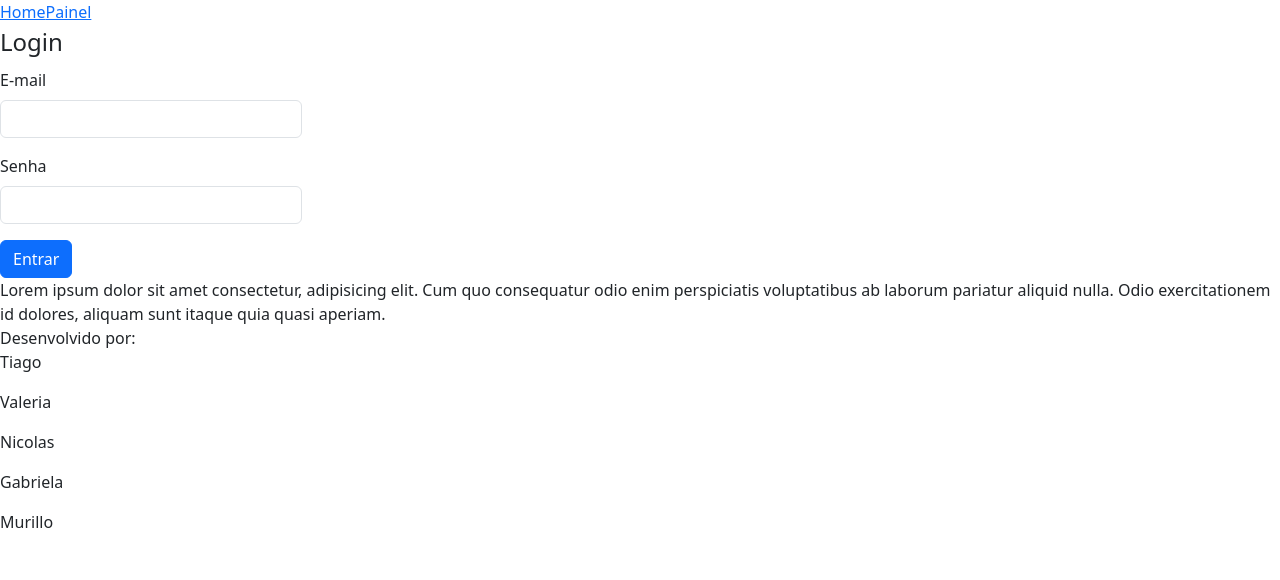
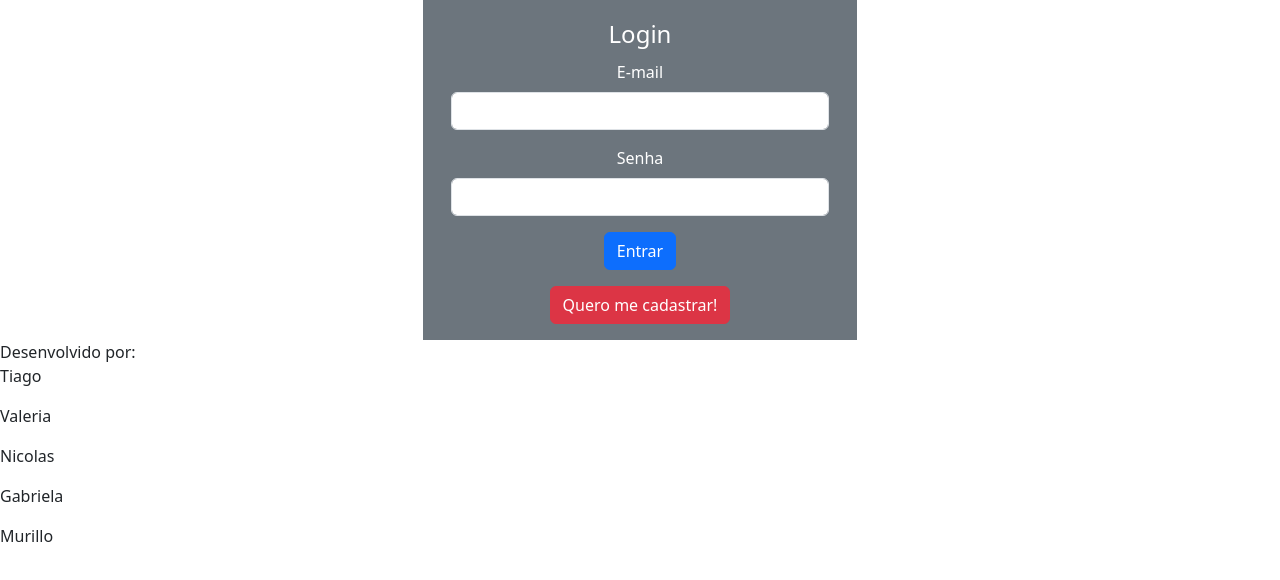
Before and after one commit to murillotlopes/pi6-front, a React (Vite) app: page / in a window 1280 px wide. Shown: the top 580 px of the page. Built offline with nearby package versions, Linux system fonts and the light colour scheme.

Commit message:
Componentizando tela inicial e criando cadastro de usuário

```diff
--- /dev/null
+++ b/src/pages/Home/cadastrar.tsx
@@ -0,0 +1,59 @@
+import { useForm } from "react-hook-form"
+import { CadastroLoginType, setEntrarOuCadastrarProps } from "../../interfaces"
+import { yupResolver } from "@hookform/resolvers/yup"
+import { useState } from "react"
+import { schemaCadastro } from "../../schemas"
+import { useLogin } from "../../providers/login"
+
+export const Cadastrar = ({ setEntrarOuCadastrar }: setEntrarOuCadastrarProps) => {
+  const [cadastro, setCadastro] = useState({ nome: '', email: '', senha: '', confirmarSenha: '' })
+  const { cadastrarLogin } = useLogin()
+
+  const { register, handleSubmit, formState: { errors } } = useForm({ resolver: yupResolver(schemaCadastro) })
+
+  const submeterFormCadastrar = (data: CadastroLoginType) => {
+    console.log('cadastro')
+    console.log(data)
+    cadastrarLogin(data).then(() => setEntrarOuCadastrar(true))
+  }
+
+  return (
+    <>
+      <form onSubmit={handleSubmit(submeterFormCadastrar)} className="text-center p-3" >
+        <fieldset>
+          <legend>Cadastrar-me</legend>
+          <div className="mb-3">
+            <label htmlFor="nome" className="form-label">Nome completo</label>
+            <input type="text" id="nome" className="form-control"
+              {...register('nome')} onChange={(e) => setCadastro({ ...cadastro, nome: e.target.value })} />
+            <div><small>{errors.nome?.message}</small></div>
+          </div>
+          <div className="mb-3">
+            <label htmlFor="email" className="form-label">E-mail</label>
+            <input type="text" id="email" className="form-control"
+              {...register('email')} onChange={(e) => setCadastro({ ...cadastro, email: e.target.value })} />
+            <div><small>{errors.email?.message}</small></div>
+          </div>
+          <div className="mb-3">
+            <label htmlFor="senha" className="form-label">Senha</label>
+            <input type="password" id="senha" className="form-control"
+              {...register('senha')} onChange={(e) => setCadastro({ ...cadastro, senha: e.target.value })} />
+            <div><small>{errors.senha?.message}</small></div>
+          </div>
+          <div className="mb-3">
+            <label htmlFor="confirmarSenha" className="form-label">Confirme sua senha</label>
+            <input type="password" id="confirmarSenha" className="form-control"
+              {...register('confirmarSenha')} onChange={(e) => setCadastro({ ...cadastro, confirmarSenha: e.target.value })} />
+            <div><small>{errors.confirmarSenha?.message}</small></div>
+          </div>
+          <div>
+            <button className="btn btn-primary">Entrar</button>
+          </div>
+          <div className="mt-3">
+            <span className="btn btn-danger" onClick={() => setEntrarOuCadastrar(true)}>Já sou cadastrado!</span>
+          </div>
+        </fieldset>
+      </form>
+    </>
+  )
+}
--- /dev/null
+++ b/src/pages/Home/entrar.tsx
@@ -0,0 +1,49 @@
+import { useState } from "react"
+import { LoginType, setEntrarOuCadastrarProps } from "../../interfaces"
+import { useLogin } from "../../providers/login"
+import { useForm } from "react-hook-form"
+import { yupResolver } from "@hookform/resolvers/yup"
+import { schemaLogin } from "../../schemas"
+import { useNavigate } from "react-router-dom"
+
+
+export const Entrar = ({ setEntrarOuCadastrar }: setEntrarOuCadastrarProps) => {
+  const [login, setLogin] = useState({ email: '', senha: '' })
+  const { entrarLogin } = useLogin()
+  const navigate = useNavigate()
+
+  const { register, handleSubmit, formState: { errors } } = useForm({ resolver: yupResolver(schemaLogin) })
+
+  const submeterFormEntrar = (data: LoginType) => {
+    console.log(data)
+    entrarLogin(data).then(() => navigate('/painel'))
+  }
+
+  return (
+    <>
+      <form onSubmit={handleSubmit(submeterFormEntrar)} className="text-center p-3">
+        <fieldset>
+          <legend>Login</legend>
+          <div className="mb-3">
+            <label htmlFor="email" className="form-label">E-mail</label>
+            <input type="text" id="email" className="form-control"
+              {...register('email')} onChange={(e) => setLogin({ ...login, email: e.target.value })} />
+            <div><small>{errors.email?.message}</small></div>
+          </div>
+          <div className="mb-3">
+            <label htmlFor="senha" className="form-label" >Senha</label>
+            <input type="password" id="senha" className="form-control"
+              {...register('senha')} onChange={(e) => setLogin({ ...login, senha: e.target.value })} />
+            <div><small>{errors.senha?.message}</small></div>
+          </div>
+          <div>
+            <button className="btn btn-primary">Entrar</button>
+          </div>
+          <div className="mt-3">
+            <span className="btn btn-danger" onClick={() => setEntrarOuCadastrar(false)}>Quero me cadastrar!</span>
+          </div>
+        </fieldset>
+      </form>
+    </>
+  )
+}
--- a/src/pages/Home/home.tsx
+++ b/src/pages/Home/home.tsx
@@ -1,60 +1,26 @@
-import { Link } from "react-router-dom"
 import { PageBase } from "../../components/pageBase/pageBase"
 import { useState } from "react"
 
-import { useForm } from "react-hook-form"
-import { yupResolver } from "@hookform/resolvers/yup"
-import { LoginType } from "../../interfaces"
-import { useLogin } from "../../providers/login"
-import { schemaLogin } from "../../schemas"
+import { Entrar } from "./entrar"
+import { Cadastrar } from "./cadastrar"
 
 export const Home = () => {
-
-  const [login, setLogin] = useState({ email: '', senha: '' })
-  const { entrarLogin } = useLogin()
-
-  const { register, handleSubmit, formState: { errors } } = useForm({ resolver: yupResolver(schemaLogin) })
-
-  const enviarForm = (data: LoginType) => {
-    entrarLogin(data)
-  }
+  const [entrarOuCadastrar, setEntrarOuCadastrar] = useState(true)
 
   return (
     <>
-      <header>
-        <nav>
-          <Link to={'/'}>
-            Home
-          </Link>
-          <Link to={'/painel'}>
-            Painel
-          </Link>
-        </nav>
-      </header>
       <PageBase>
-        <div className="col-md-3">
-          <form onSubmit={handleSubmit(enviarForm)} >
-            <fieldset>
-              <legend>Login</legend>
-              <div className="mb-3">
-                <label htmlFor="email" className="form-label">E-mail</label>
-                <input type="text" id="email" className="form-control"
-                  {...register('email')} onChange={(e) => setLogin({ ...login, email: e.target.value })} />
-                <div>{errors.email?.message}</div>
-              </div>
+        <div className="col-md-4"></div>
+        <div className="col-md-4 text-bg-secondary">
 
-              <div className="mb-3">
-                <label htmlFor="senha" className="form-label" >Senha</label>
-                <input type="password" id="senha" className="form-control"
-                  {...register('senha')} onChange={(e) => setLogin({ ...login, senha: e.target.value })} />
-                <div>{errors.senha?.message}</div>
-              </div>
+          {entrarOuCadastrar ? (
+            <Entrar setEntrarOuCadastrar={setEntrarOuCadastrar} />
+          ) : (
+            <Cadastrar setEntrarOuCadastrar={setEntrarOuCadastrar} />
+          )}
 
-              <button className="btn btn-primary">Entrar</button>
-            </fieldset>
-          </form>
         </div>
-        <footer>Lorem ipsum dolor sit amet consectetur, adipisicing elit. Cum quo consequatur odio enim perspiciatis voluptatibus ab laborum pariatur aliquid nulla. Odio exercitationem id dolores, aliquam sunt itaque quia quasi aperiam.</footer>
+        <div className="col-md-4"></div>
       </PageBase>
     </>
   )
--- a/src/providers/index.tsx
+++ b/src/providers/index.tsx
@@ -1,9 +1,12 @@
 import { childrenProps } from "../interfaces";
+import { LoginProvider } from "./login";
 
 export const AppProvider = ({ children }: childrenProps) => {
   return (
     <>
-      {children}
+      <LoginProvider>
+        {children}
+      </LoginProvider>
     </>
   )
 }
--- a/src/providers/login.tsx
+++ b/src/providers/login.tsx
@@ -1,10 +1,11 @@
 import { createContext, useContext, useState } from "react";
-import { LoginType, childrenProps } from "../interfaces";
+import { CadastroLoginType, LoginType, childrenProps } from "../interfaces";
 import { api } from "../services/api";
 import toast from "react-hot-toast";
 
 interface LoginContextData {
-  entrarLogin: (data: LoginType) => void
+  entrarLogin: (data: LoginType) => Promise<void>
+  cadastrarLogin: (data: CadastroLoginType) => Promise<void>
   token: string | undefined
   usuario: {}
 }
@@ -42,11 +43,20 @@ const LoginProvider = ({ children }: childrenProps) => {
     })
   }
 
+  const cadastrarLogin = async (data: CadastroLoginType) => {
+    api.post('/criar', data).then(res => {
+      toast.success('Cadastro realizado com sucesso!')
+    }).catch(err => {
+      toast.error('Não foi possível seguir com seu cadastro. Tente novamente')
+    })
+  }
+
   return (
     <LoginContext.Provider value={{
       token: login.token,
       usuario: login.usuario,
-      entrarLogin
+      entrarLogin,
+      cadastrarLogin
     }}>
       {children}
     </LoginContext.Provider>
--- a/src/schemas/index.tsx
+++ b/src/schemas/index.tsx
@@ -4,3 +4,10 @@ export const schemaLogin = yup.object().shape({
     email: yup.string().required('Campo obrigatório').email('e-mail inválido'),
     senha: yup.string().required('Campo obrigatório')
 })
+
+export const schemaCadastro = yup.object().shape({
+    nome: yup.string().required('Campo obrigatório'),
+    email: yup.string().required('Campo obrigatório').email('e-mail inválido'),
+    senha: yup.string().required('Campo obrigatório'),
+    confirmarSenha: yup.string().required('Obrigatório').oneOf([yup.ref('senha')], 'Senha não confere')
+})
```
Also changed, not shown: src/interfaces/index.tsx (+12 -1 lines).
